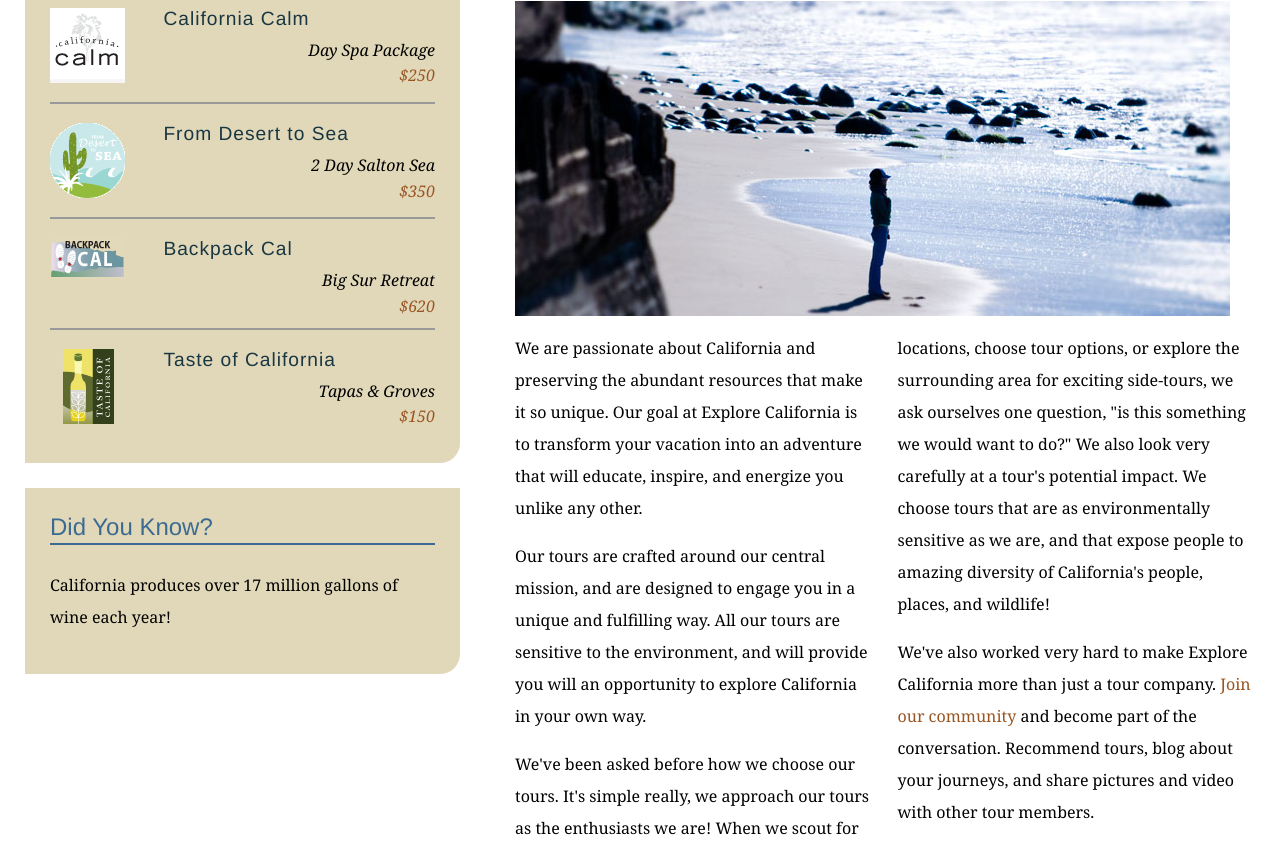
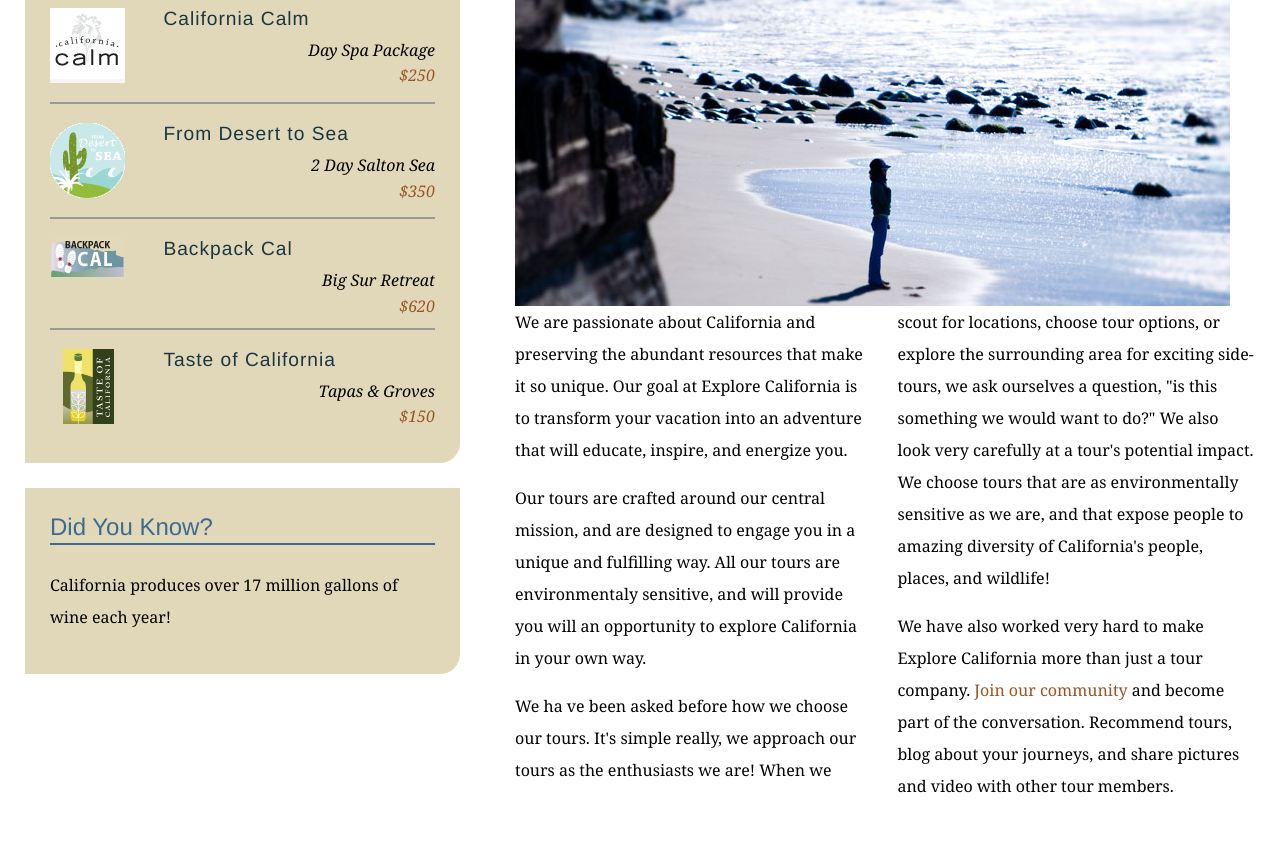
Before and after one commit to Sadygan/explore_california, a plain HTML site: page mission.html in a window 1280 px wide. Shown: the part 368-1218 px from the top of the page. Drawn offline with Linux system fonts and the light colour scheme.

Commit message:
Text edits on mission page

```diff
--- a/mission.html
+++ b/mission.html
@@ -60,12 +60,12 @@
         </div>
         <div id="mainArticle">
           <h1>Who we are</h1>
-          <img src="assets/images/mission_look.jpg" alt="Looking out at the Pacific" class="articleImage" />
+          <img src="assets/images/mission_look.jpg" alt="Looking out at the Pacific" class="arti cleImage" />
           <div class="multiCol">
-            <p>We are passionate about California and preserving the abundant resources that make it so unique. Our goal at Explore California is to transform your vacation into an adventure that will educate, inspire, and energize you unlike any other.</p>
-            <p>Our tours are crafted around our central mission, and are designed to engage you in a unique and fulfilling way. All our tours are sensitive to the environment, and will provide you will an opportunity to explore California in your own way.</p>
-            <p>We've been asked before how we choose our tours. It's simple really, we approach our tours as the enthusiasts we are! When we scout for locations, choose tour options, or explore the surrounding area for exciting side-tours, we ask ourselves one question, &quot;is this something we would want to do?&quot; We also look very carefully at a tour's potential impact. We choose tours that are as environmentally sensitive as we are, and that expose people to amazing diversity of California's people, places, and wildlife!</p>
-            <p>We've also worked very hard to make Explore California more than just a tour company. <a href="explorers/join.html">Join our community</a> and become part of the conversation. Recommend tours, blog about your journeys, and share pictures and video with other tour members.</p>
+            <p>We are passionate about California and preserving the abundant resources that make it so unique. Our goal at Explore California is to transform your vacation into an adventure that will educate, inspire, and energize you.</p>
+            <p>Our tours are crafted around our central mission, and are designed to engage you in a unique and fulfilling way. All our tours are environmentaly sensitive, and will provide you will an opportunity to explore California in your own way.</p>
+            <p>We ha ve been asked before how we choose our tours. It's simple really, we approach our tours as the enthusiasts we are! When we scout for locations, choose tour options, or explore the surrounding area for exciting side-tours, we ask ourselves a question, &quot;is this something we would want to do?&quot; We also look very carefully at a tour's potential impact. We choose tours that are as environmentally sensitive as we are, and that expose people to amazing diversity of California's people, places, and wildlife!</p>
+            <p>We have also worked very hard to make Explore California more than just a tour company. <a href="explorers/join.html">Join our community</a> and become part of the conversation. Recommend tours, blog about your journeys, and share pictures and video with other tour members.</p>
           </div>
         </div>
       </div>
```
